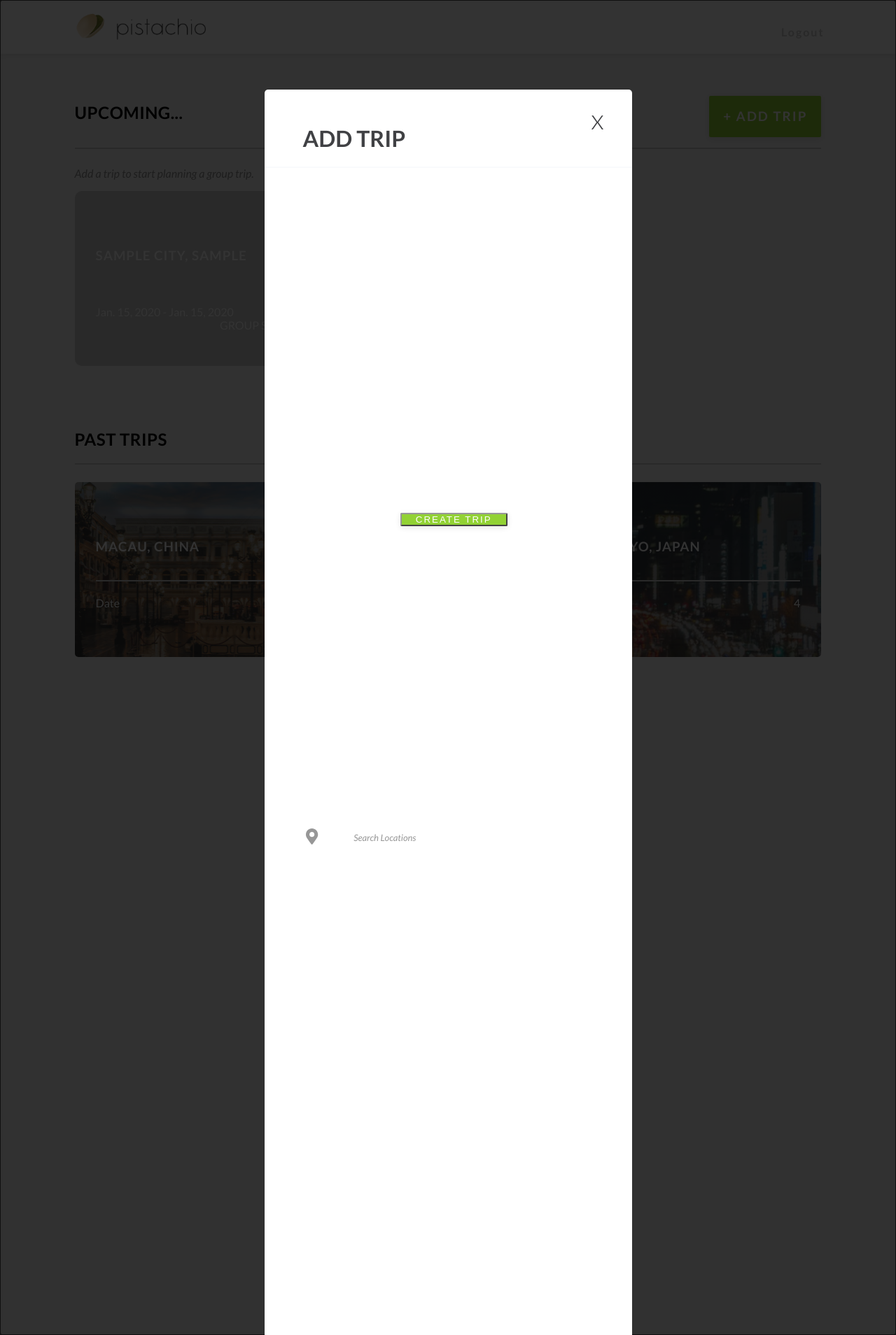
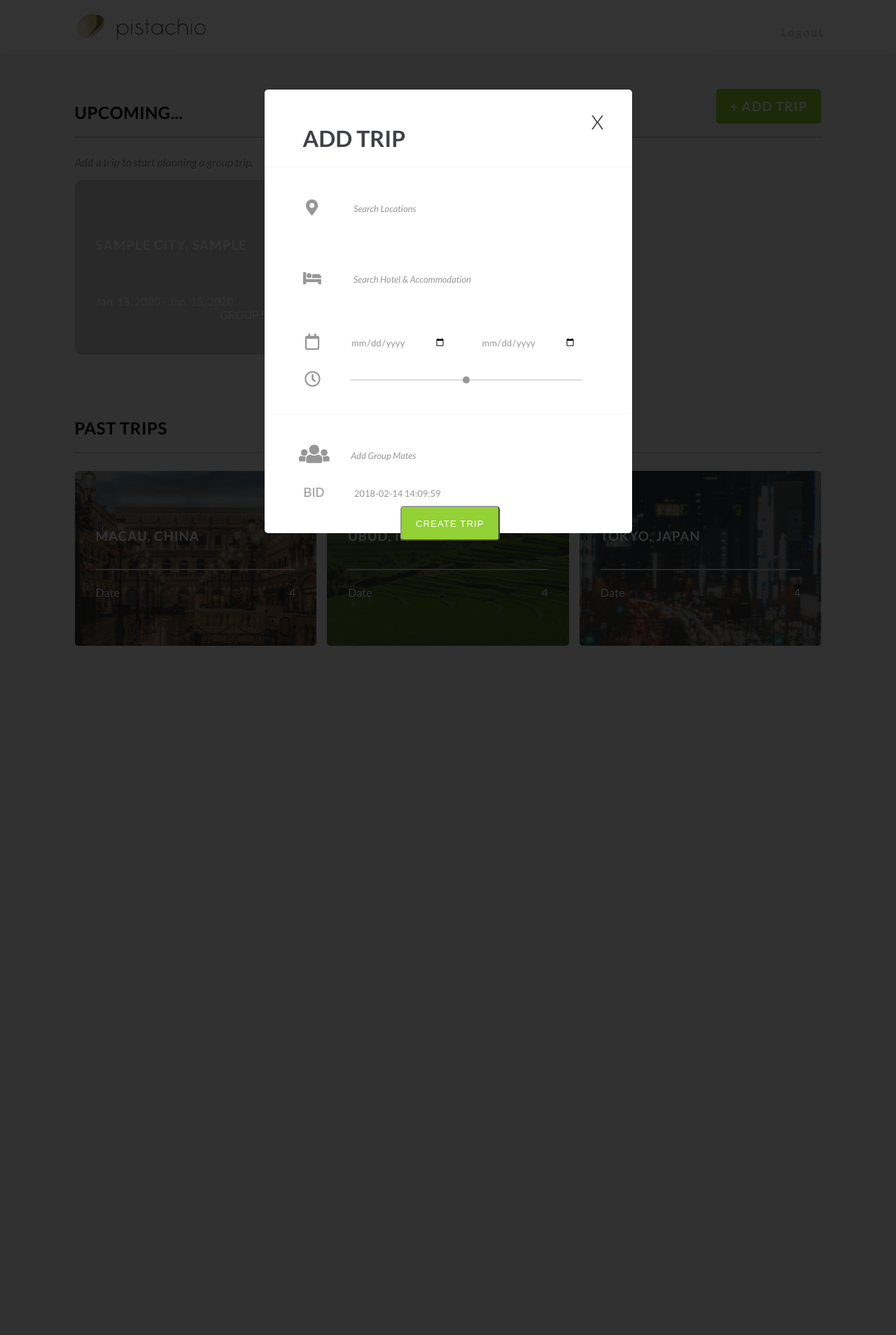
Before and after one commit to spdasilv/pistachio, a Django app: template pistachio/api/templates/api/home.html in a window 1280 px wide, after a click on "+ ADD TRIP". Shown: the whole page at 70% size. Run offline with Django 3.2, Linux system fonts and the light colour scheme; the template is opened without the code that fills it: values that come from a table or form of the project are taken from there, others are empty; a user stored in the database is signed in; tables that the repository leaves empty hold one stand-in row (values such as "Sample post").

Commit message:
Unfuck CSS

```diff
--- a/pistachio/api/static/api/css/styling.css
+++ b/pistachio/api/static/api/css/styling.css
@@ -383,7 +383,6 @@ BUCKET PAGE
 /* ================================
 LOGIN PAGE
 ================================ */
-
 .login-container {
     background: white;
     width:100%;
@@ -401,13 +400,27 @@ LOGIN PAGE
 input[type=text] {
     border: none;
     border-bottom: 1px solid var(--darkgrey);
+    height: 5%;
+    background: none;
+    width: 100%;
+    margin-top: -5px;
+    margin-bottom: 10px;
+    color: var(--darkergrey);
+}
+input[type=text]:focus, input[type=text]:active {
+    border-bottom: 1px solid black;
+    outline: none;
+}
+input[type=password] {
+    border: none;
+    border-bottom: 1px solid var(--darkgrey);
     height: 100%;
     background: none;
     width: 100%;
     margin-top: -5px;
     margin-bottom: 10px;
 }
-input[type=text]:focus, input[type=text]:active {
+input[type=password]:focus, input[type=password]:active {
     border-bottom: 1px solid black;
     outline: none;
 }
@@ -419,23 +432,45 @@ input, select, textarea {
 .login-title {
     opacity: 0.8;
 }
-.green-button {
+.login-button {
     margin-left: auto;
     margin-right: auto;
     display: block;
-    margin-top: 10px;
-    margin-bottom:15px;
+    margin-top: 20px;
     padding: 0 20px;
     border-radius: 2px;
     background: var(--green);
     color: white;
     letter-spacing: 2px;
-    text-transform: uppercase;
-    box-shadow: 0 2px 9px 0 rgba(0,0,0,0.10);
 }
-.green-button:active, .green-button:hover {
+.login-button:active, .login-button:hover {
     cursor: pointer;
     background: var(--darkgreen) !important;
+    -webkit-transition: all 0.25s ease;
+}
+
+.green-button {
+    background:var(--green);
+    height:50px;
+    padding:0px 20px;
+    /*margin-top:5px;*/
+    width:inherit;
+    text-transform:uppercase;
+    color:white;
+    letter-spacing:1px;
+    border-radius:5px;
+    display:table;
+    /*-webkit-transition: all 0.25s ease;*/
+}
+
+.green-button h3 {
+    display:table-cell;
+    vertical-align: middle;
+}
+
+.green-button:hover, .green-button:active {
+    cursor:pointer;
+    background:var(--darkgreen) !important;
     -webkit-transition: all 0.25s ease;
 }
 
--- a/pistachio/api/templates/api/home.html
+++ b/pistachio/api/templates/api/home.html
@@ -5,7 +5,7 @@
         <link href="{% static "api/css/style.css" %}" rel="stylesheet" type="text/css"/>
         <link href="{% static "api/css/styling.css" %}" rel="stylesheet" type="text/css"/>
         <script src="https://ajax.googleapis.com/ajax/libs/jquery/3.3.1/jquery.min.js"></script>
-        <script defer src="/static/api/js/fontawesome/fontawesome-all.js"></script>
+        <script defer src="{% static "api/js/fontawesome-all.js" %}"></script>
     </head>
     <body>
         <div class="parent-container1">
```
